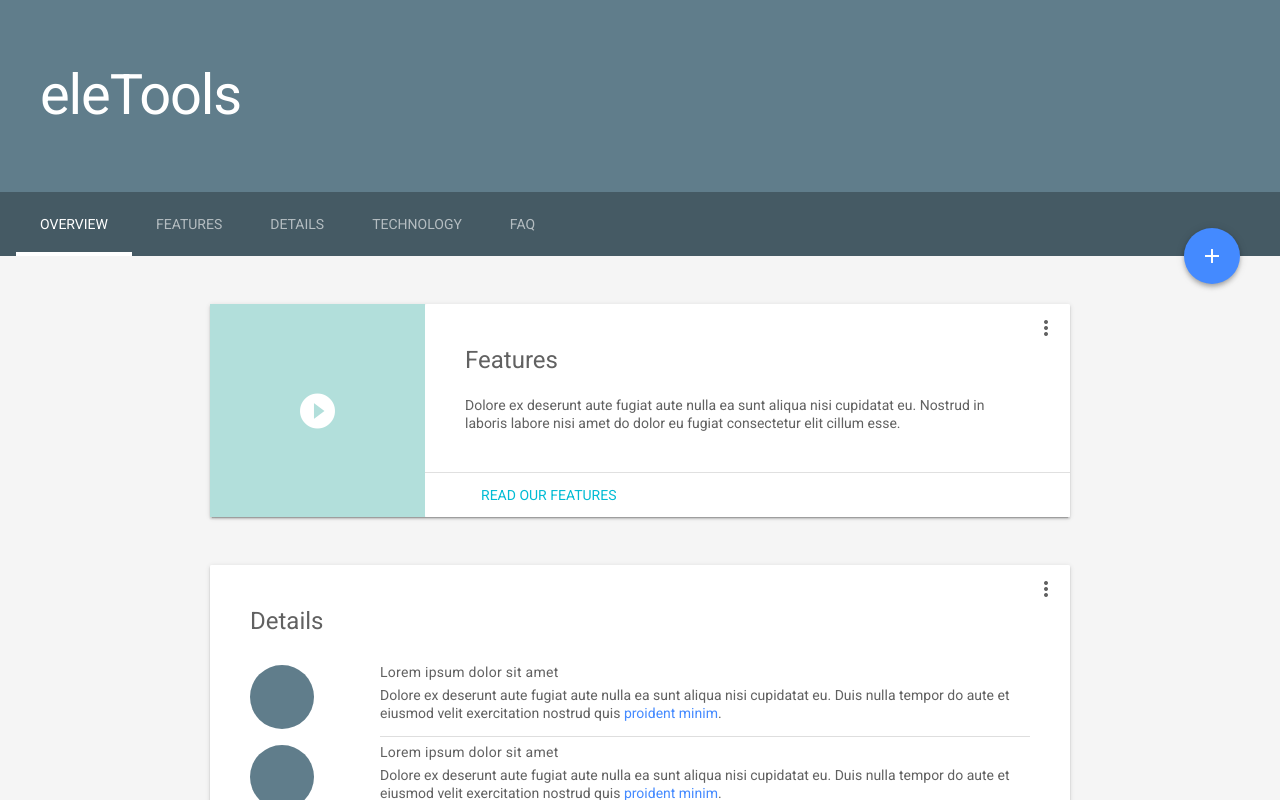
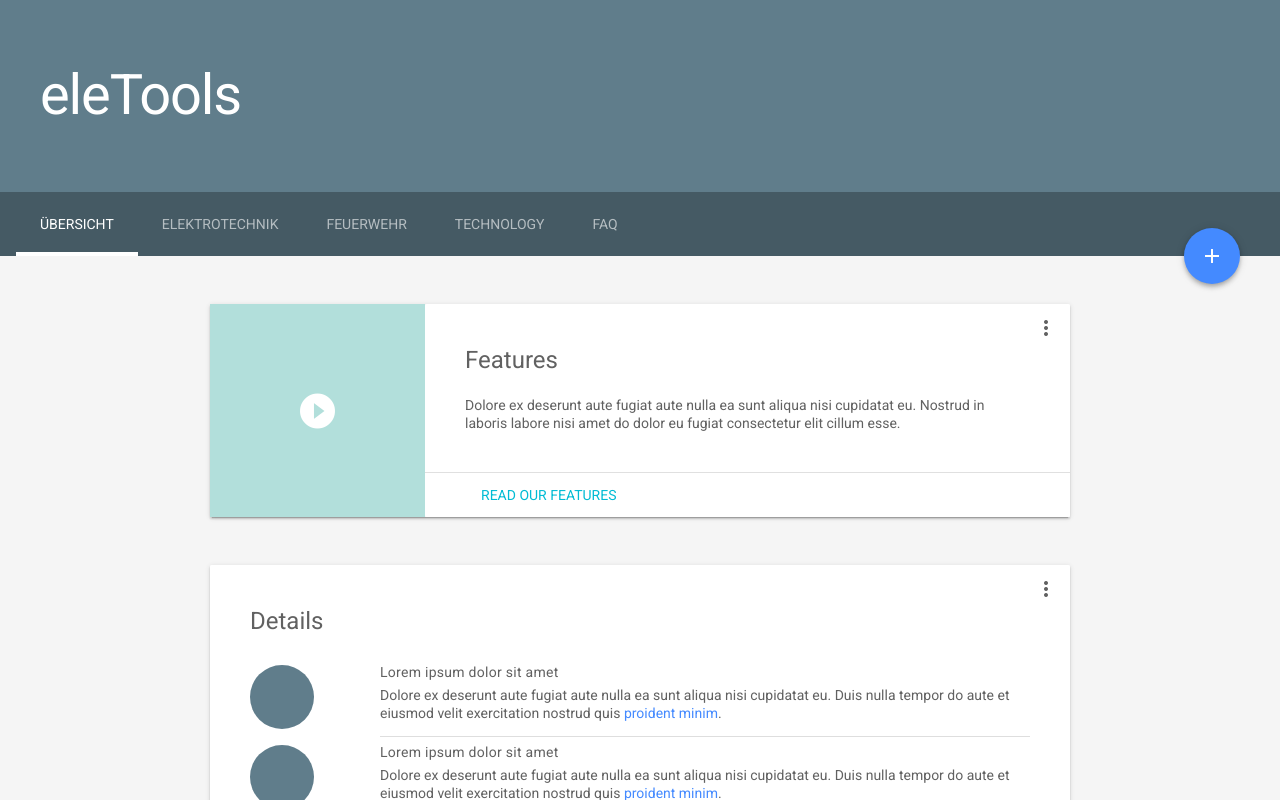
Before and after one commit to firemanho/eletools.github.io, a plain HTML site: page index.html in a window 1280 px wide. Drawn offline with nearby package versions, Linux system fonts and the light colour scheme.

Commit message:
Update index.html
translate to german

```diff
--- a/index.html
+++ b/index.html
@@ -71,9 +71,9 @@
         <div class="mdl-layout--large-screen-only mdl-layout__header-row">
         </div>
         <div class="mdl-layout__tab-bar mdl-js-ripple-effect mdl-color--primary-dark">
-          <a href="#overview" class="mdl-layout__tab is-active">Overview</a>
-          <a href="#features" class="mdl-layout__tab">Features</a>
-          <a href="#details" class="mdl-layout__tab">Details</a>
+          <a href="#overview" class="mdl-layout__tab is-active">Übersicht</a>
+          <a href="#electric" class="mdl-layout__tab">Elektrotechnik</a>
+          <a href="#fire" class="mdl-layout__tab">Feuerwehr</a>
           <a href="#features" class="mdl-layout__tab">Technology</a>
           <a href="#features" class="mdl-layout__tab">FAQ</a>
           <button class="mdl-button mdl-js-button mdl-button--fab mdl-js-ripple-effect mdl-button--colored mdl-shadow--4dp mdl-color--accent" id="add">
@@ -181,10 +181,10 @@
             </div>
           </section>
         </div>
-        <div class="mdl-layout__tab-panel" id="features">
+        <div class="mdl-layout__tab-panel" id="electric">
           <section class="section--center mdl-grid mdl-grid--no-spacing">
             <div class="mdl-cell mdl-cell--12-col">
-              <h4>Features</h4>
+              <h4>Elektrotechnik</h4>
               Minim duis incididunt est cillum est ex occaecat consectetur. Qui sint ut et qui nisi cupidatat. Reprehenderit nostrud proident officia exercitation anim et pariatur ex.
               <ul class="toc">
                 <h4>Contents</h4>
@@ -197,10 +197,10 @@
             </div>
           </section>
         </div>
-        <div class="mdl-layout__tab-panel" id="details">
+        <div class="mdl-layout__tab-panel" id="fire">
           <section class="section--center mdl-grid mdl-grid--no-spacing">
             <div class="mdl-cell mdl-cell--12-col">
-				<h2>Hallo</h2>
+				<h2>Feuerwehr</h2>
             </div>
           </section>
         </div>
```
